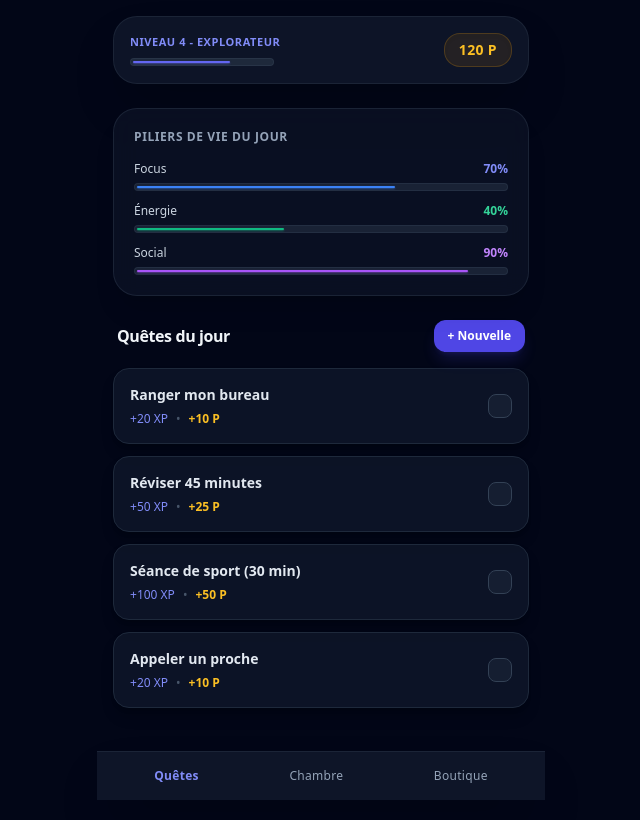
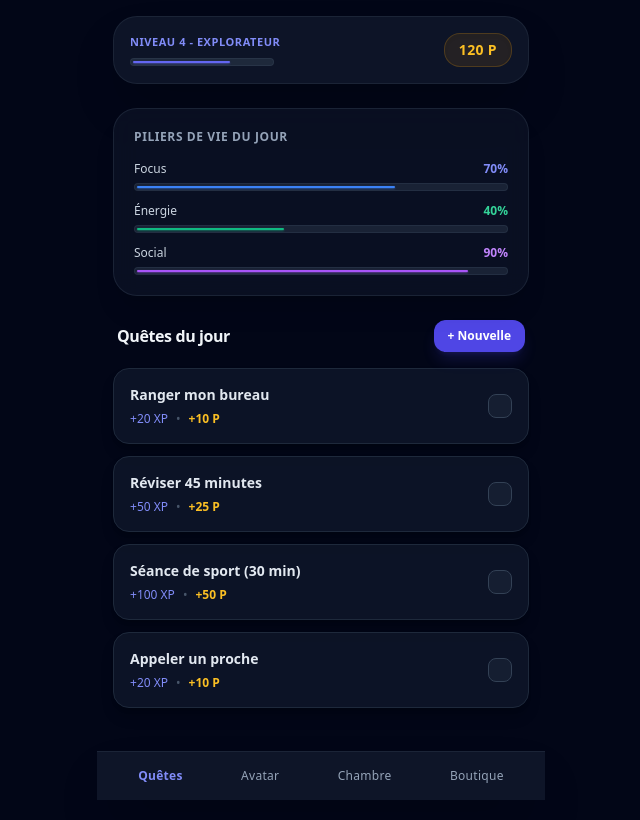
Before and after one commit to louismarembaud035-source/Questly.com, a Next.js app: page / in a window 1280 px wide. Shown: the whole page, without its empty margins (319-959 px from the left). Built offline with nearby package versions, Linux system fonts and the light colour scheme.

Commit message:
Update page.tsx

```diff
--- a/app/page.tsx
+++ b/app/page.tsx
@@ -129,15 +129,18 @@ export default function QuestlyDashboard() {
         </section>
       </div>
 
-      {/* NAVIGATION DU BAS (Fonctionnelle) */}
+      {/* NAVIGATION DU BAS (Avec onglet Avatar intégré) */}
       <nav className="fixed bottom-0 left-0 right-0 bg-slate-900/95 backdrop-blur-xl border-t border-slate-800/80 p-3 max-w-md mx-auto flex justify-around items-center shadow-2xl z-50">
         <Link href="/" className="flex flex-col items-center text-indigo-400 text-xs font-semibold tracking-wide py-1">
           Quêtes
         </Link>
-        <Link href="/room" className="flex flex-col items-center text-slate-400 hover:text-slate-200 text-xs font-medium tracking-wide transition-colors py-1">
+        <Link href="/avatar" className="flex flex-col items-center text-slate-400 hover:text-slate-200 text-xs font-medium tracking-wide py-1 transition-colors">
+          Avatar
+        </Link>
+        <Link href="/room" className="flex flex-col items-center text-slate-400 hover:text-slate-200 text-xs font-medium tracking-wide py-1 transition-colors">
           Chambre
         </Link>
-        <Link href="/shop" className="flex flex-col items-center text-slate-400 hover:text-slate-200 text-xs font-medium tracking-wide transition-colors py-1">
+        <Link href="/shop" className="flex flex-col items-center text-slate-400 hover:text-slate-200 text-xs font-medium tracking-wide py-1 transition-colors">
           Boutique
         </Link>
       </nav>
```
